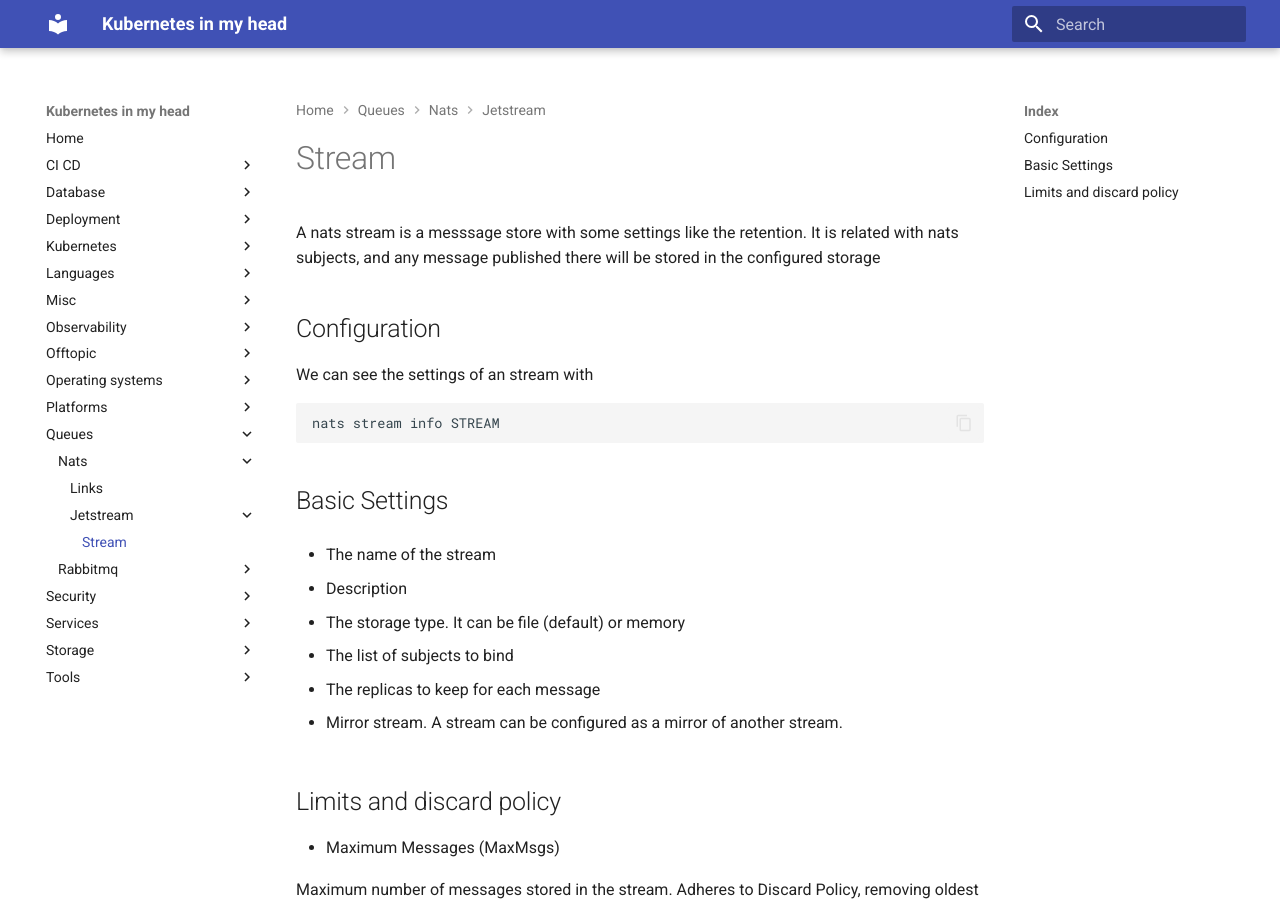
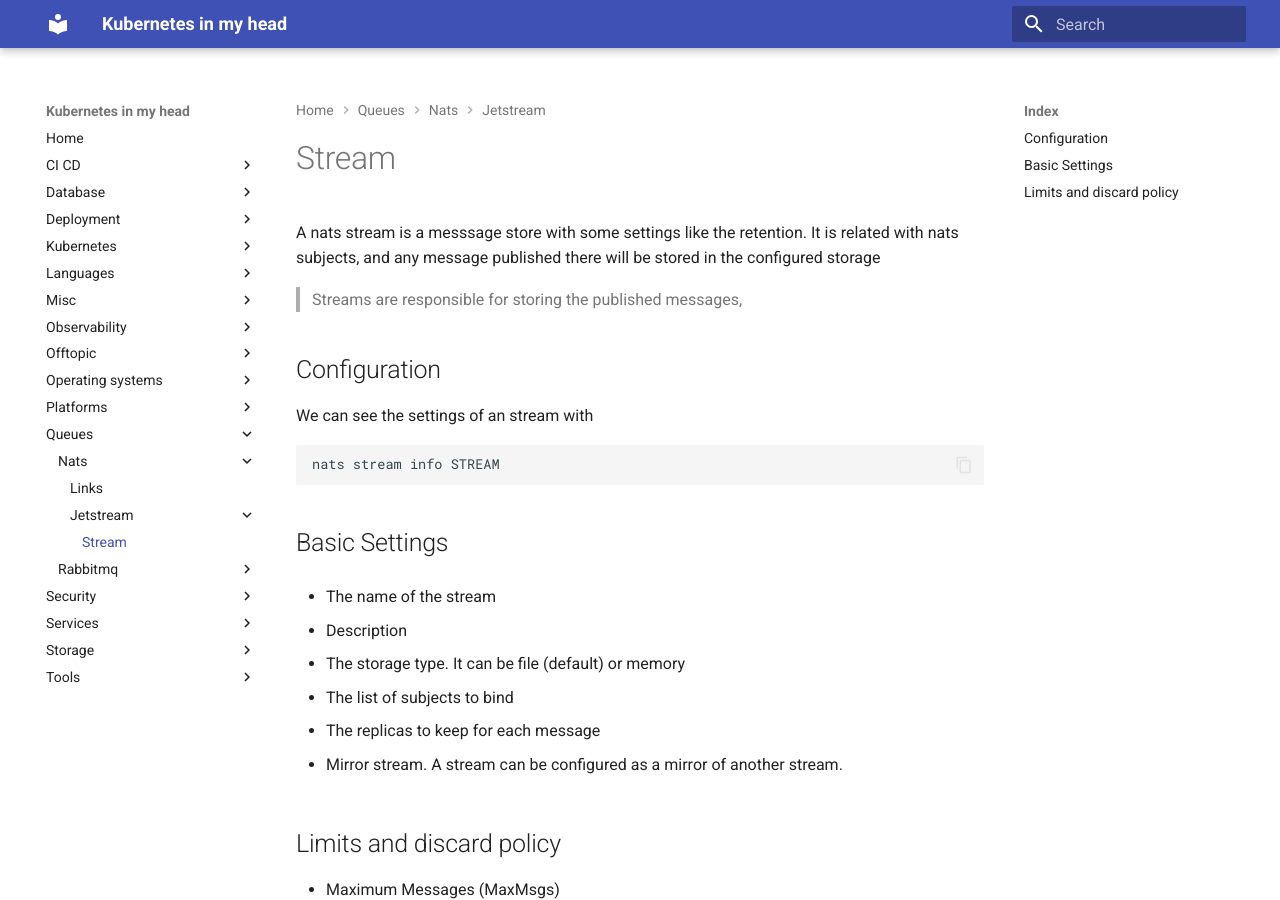
Before and after one commit to jorgelon/kubernetesinmyhead.net, an MkDocs documentation site: the page built from docs/queues/nats/jetstream/01-stream.md, in a window 1280 px wide and 900 px high. Built offline with MkDocs 1.6.1 and Material for MkDocs 9.7.7, drawn with Linux system fonts in a browser that asks for light colours.

Commit message:
add more info

```diff
--- a/docs/queues/nats/jetstream/01-stream.md
+++ b/docs/queues/nats/jetstream/01-stream.md
@@ -1,6 +1,8 @@
 # Stream
 
 A nats stream is a messsage store with some settings like the retention. It is related with nats subjects, and any message published there will be stored in the configured storage
+
+> Streams are responsible for storing the published messages,
 
 ## Configuration
 
```
